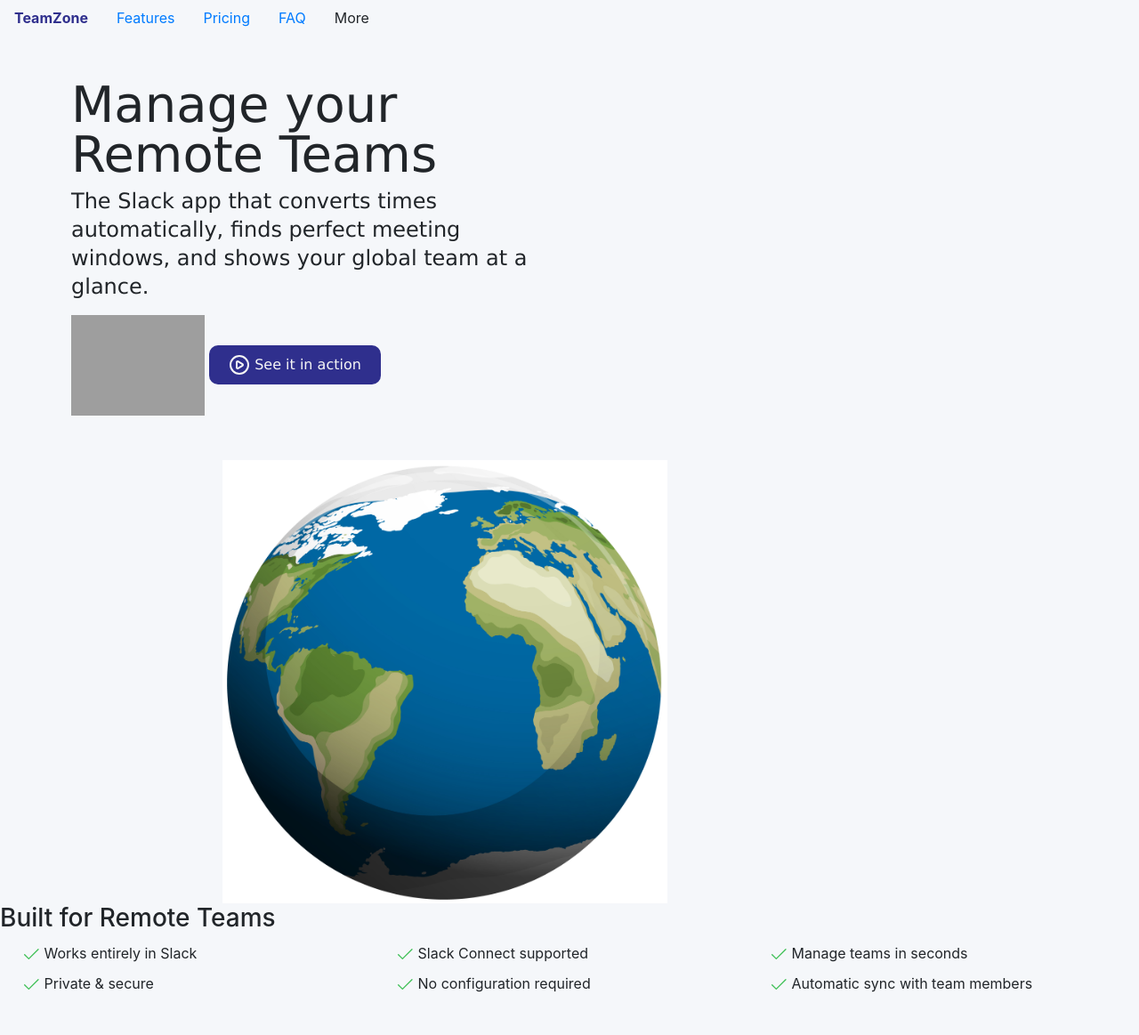
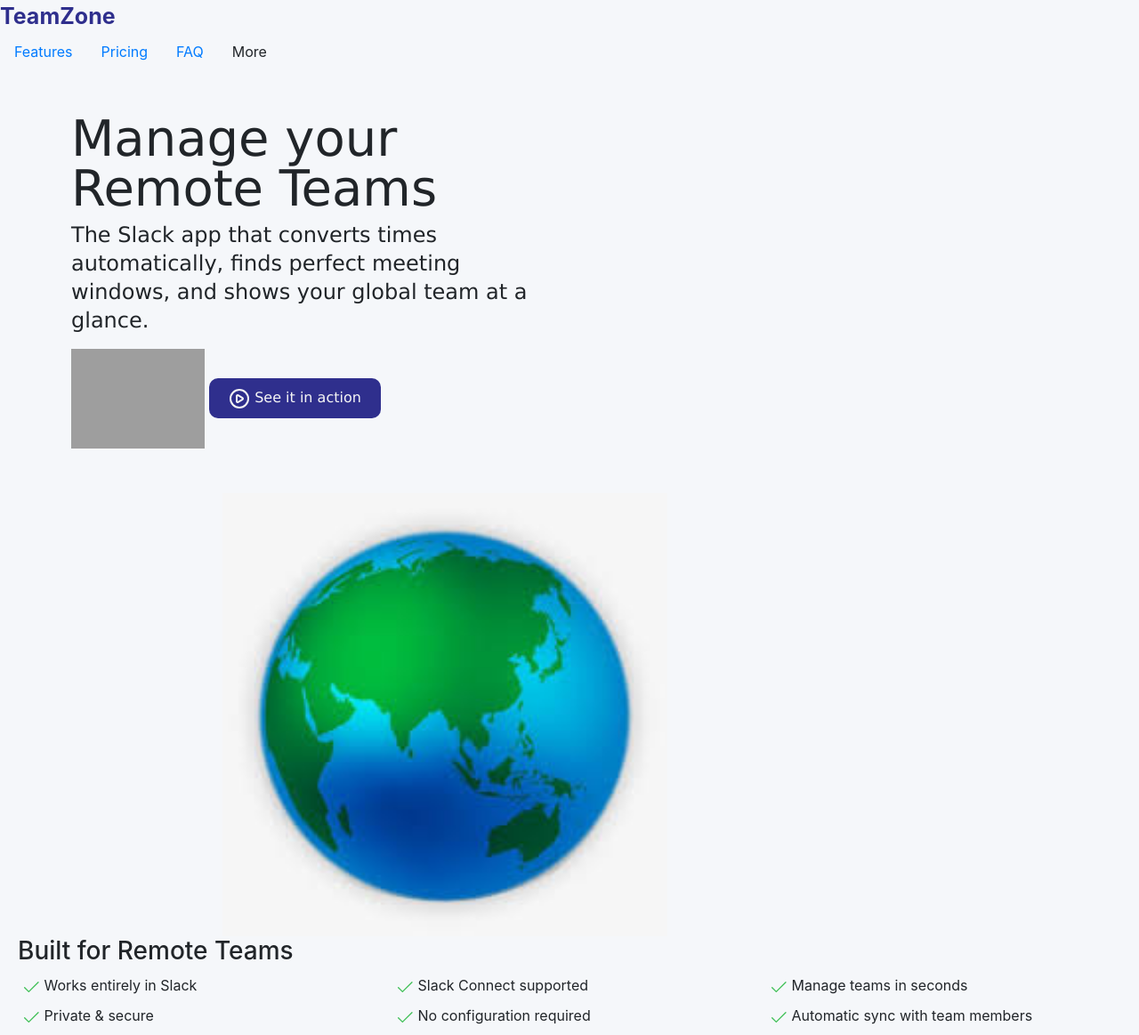
Before and after one commit to AlgoNest/xyz, a Flask app: page / in a window 1280 px wide. Shown: the whole page at 89% size. Before the commit the page ends 1115 px from the top, so only its background shows below. Run offline with Flask 3, Linux system fonts and the light colour scheme; grey boxes are pictures that could not be loaded.

Commit message:
changing files header and image of index page

```diff
--- a/Timezone/static/styles/index.css
+++ b/Timezone/static/styles/index.css
@@ -1,9 +1,16 @@
 body {
     background-color: rgb(0 59 149 / 4%);
 }
-nav #product-name {
+#product-name {
     color:  rgb(47, 47, 141);
     font-weight: bold;
+    font-size: 25px;
+    vertical-align: middle;
+    display: inline-block
+}
+.nav-link {
+    vertical-align: middle;
+    display: inline-block;
 }
 .main_header_of_index_page {
     width: 550px;
--- a/Timezone/templates/index.html
+++ b/Timezone/templates/index.html
@@ -3,8 +3,8 @@
     Time Zone
 {% endblock %}
 {% block body %}
+        <a id="product-name">TeamZone</a>
         <nav class="nav">
-            <a id="product-name" class="nav-link disabled">TeamZone</a>
             <a class="nav-link" href="#">Features</a>
             <a class="nav-link" href="#">Pricing</a>
             <a class="nav-link" href="#">FAQ</a>
@@ -22,10 +22,10 @@
             </button>
         </div>
         <div class="round_earth_image">
-            <img src="static/picture/earth.jpg">
+            <img src="static/picture/earth_image.jpeg">
         </div>
        <div class="built_for_section_index_page">
-        <h3>Built for Remote Teams</h3>
+        <h3 style="margin-left: 20px;">Built for Remote Teams</h3>
         <div class="row" style="margin: 10px;">
             <span class="col-lg-4 col-sm-6">
                 <svg xmlns="http://www.w3.org/2000/svg" x="0px" y="0px" width="20" height="20" viewBox="0 0 30 30" style="fill:#40C057;"><path d="M 26.980469 5.9902344 A 1.0001 1.0001 0 0 0 26.292969 6.2929688 L 11 21.585938 L 4.7070312 15.292969 A 1.0001 1.0001 0 1 0 3.2929688 16.707031 L 10.292969 23.707031 A 1.0001 1.0001 0 0 0 11.707031 23.707031 L 27.707031 7.7070312 A 1.0001 1.0001 0 0 0 26.980469 5.9902344 z"></path></svg>
```
Also changed, not shown: Timezone/static/picture/earth.png (renamed from Timezone/static/picture/earth.jpg), Timezone/static/picture/earth_image.jpeg (added).
